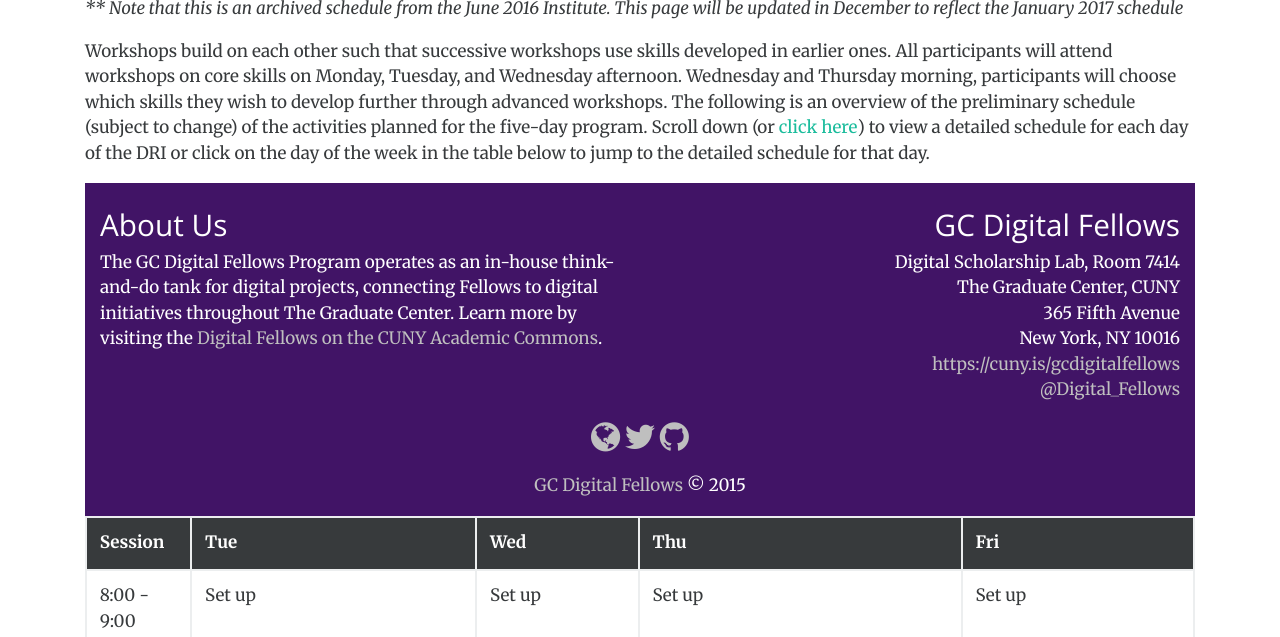
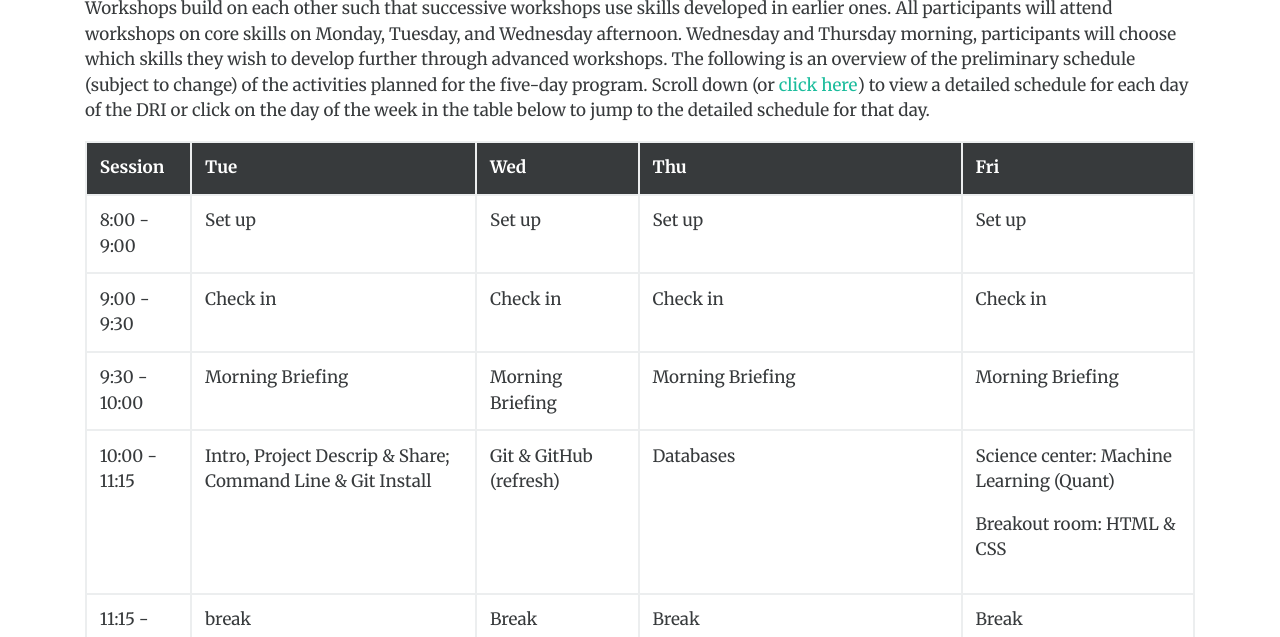
Before and after one commit to GCDigitalFellows/gcdigitalfellows.github.io, a Jekyll site: the page built from schedule.html, in a window 1280 px wide and 900 px high, scrolled down 196 px, cut to the strip 263-900 px from the top of the window. Built offline with Jekyll 4.4.1, drawn with Linux system fonts in a browser that asks for light colours; some of the changed text lies outside the part shown.

Commit message:
fixed footer issue

```diff
--- a/schedule.html
+++ b/schedule.html
@@ -5,10 +5,8 @@
 header: header-2
 header-color: secondary
 ---
-<section id="overview">
-  <div class="container">
+<section id="overview" class="container">
     {% include section-header.html title="DRI Schedule Overview" color="success" %}
-    <p><i>** Note that this is an archived schedule from the June 2016 Institute. This page will be updated in December to reflect the January 2017 schedule</i></p>
     <p>Workshops build on each other such that successive workshops use skills developed in earlier ones. All participants will attend workshops on core skills on Monday, Tuesday, and Wednesday afternoon. Wednesday and Thursday morning, participants will choose which skills they wish to develop further through advanced workshops. The following is an overview of the preliminary schedule (subject to change) of the activities planned for the five-day program. Scroll down (or <a href="#detail" class="page-scroll">click here</a>) to view a detailed schedule for each day of the DRI or click on the day of the week in the table below to jump to the detailed schedule for that day.</p>
 
 <div class="table-responsive">
@@ -33,3 +31,8 @@
 
     </tbody>
 </div>
+
+    </table>
+</div>
+</div>
+</section>
```
